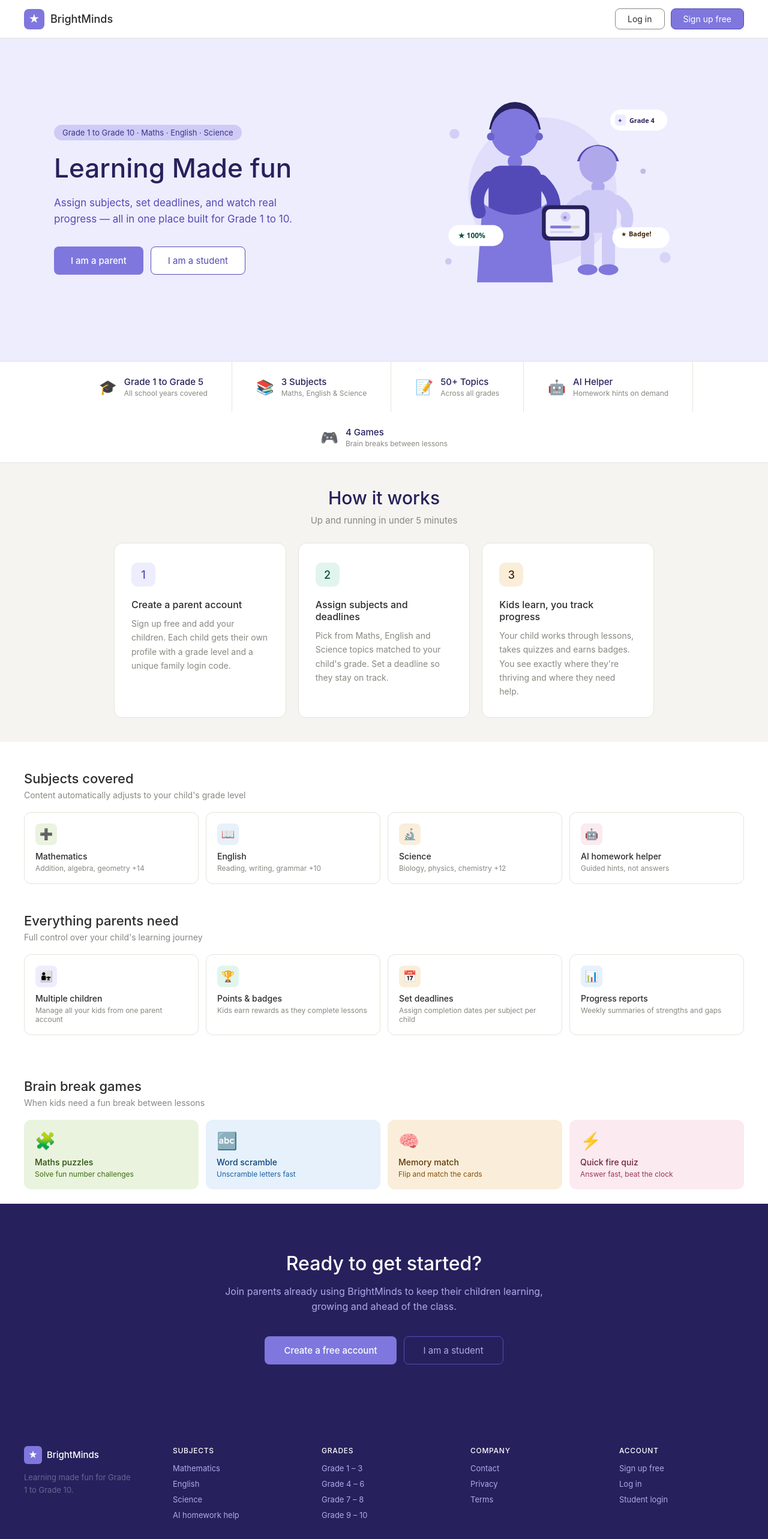
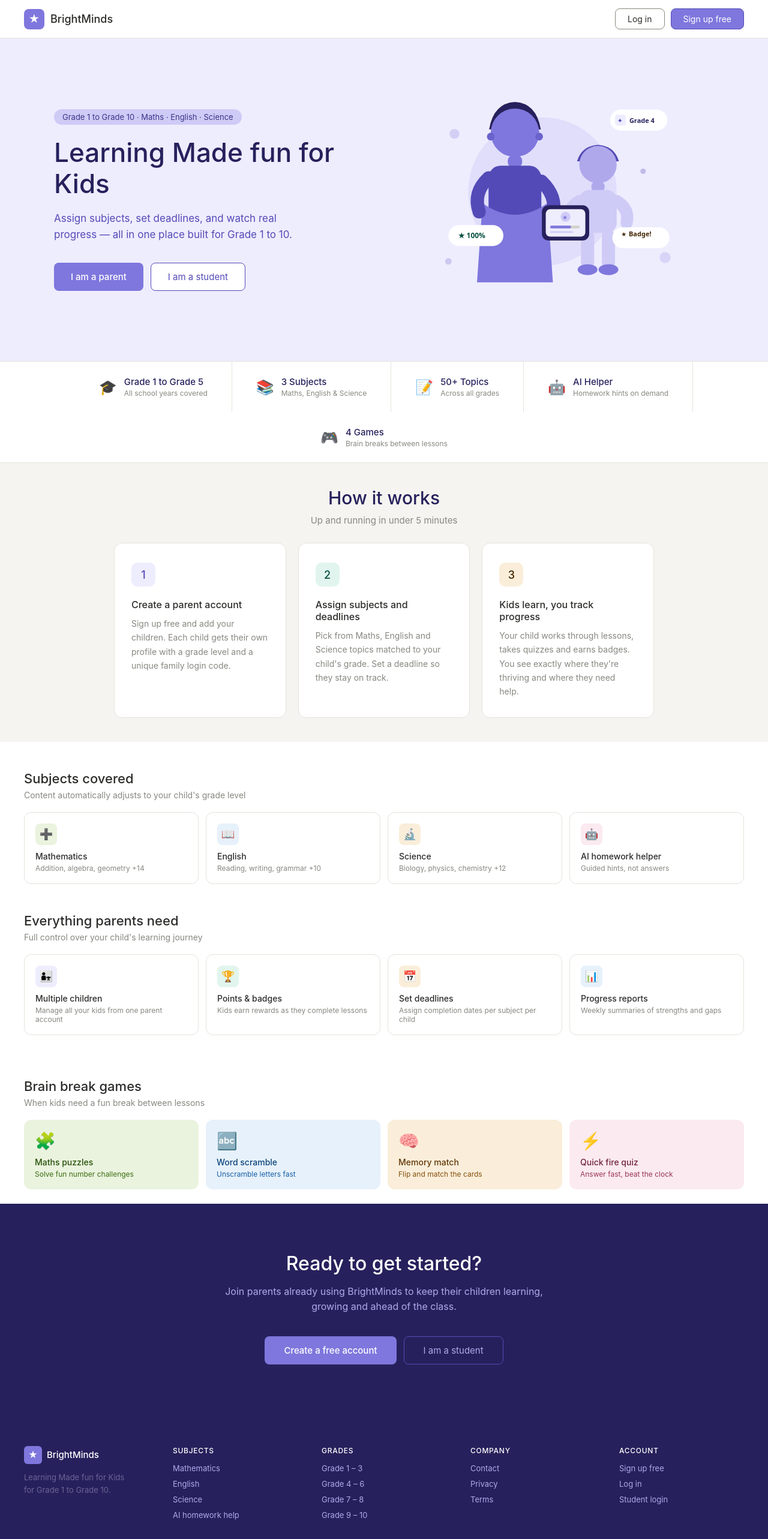
Before and after one commit to Haseeb-MA/Kids-Learning-App, a Next.js app: page / in a window 1280 px wide. Shown: the top 2566 px of the page at 60% size. Built offline with nearby package versions, Linux system fonts and the light colour scheme.

Commit message:
feat: On the home page change the text "Learning Made fun" to "Lea [spec-b06195cc]

```diff
--- a/app/page.tsx
+++ b/app/page.tsx
@@ -9,7 +9,7 @@
 import Footer from '@/components/Footer'
 
 export const metadata = {
-  title: 'BrightMinds · Learning made fun',
+  title: 'BrightMinds · Learning made fun for Kids',
   description: 'A learning platform for Grade 1 to Grade 10 students',
 }
 
--- a/components/Footer.tsx
+++ b/components/Footer.tsx
@@ -71,7 +71,7 @@
             margin: 0,
             maxWidth: '180px',
           }}>
-            Learning made fun for Grade 1 to Grade 10.
+            Learning Made fun for Kids for Grade 1 to Grade 10.
           </p>
         </div>
 
--- a/components/Hero.tsx
+++ b/components/Hero.tsx
@@ -41,7 +41,7 @@
             lineHeight: '1.2',
             marginBottom: '18px',
           }}>
-            Learning Made fun
+            Learning Made fun for Kids
           </h1>
 
           <p style={{
```
